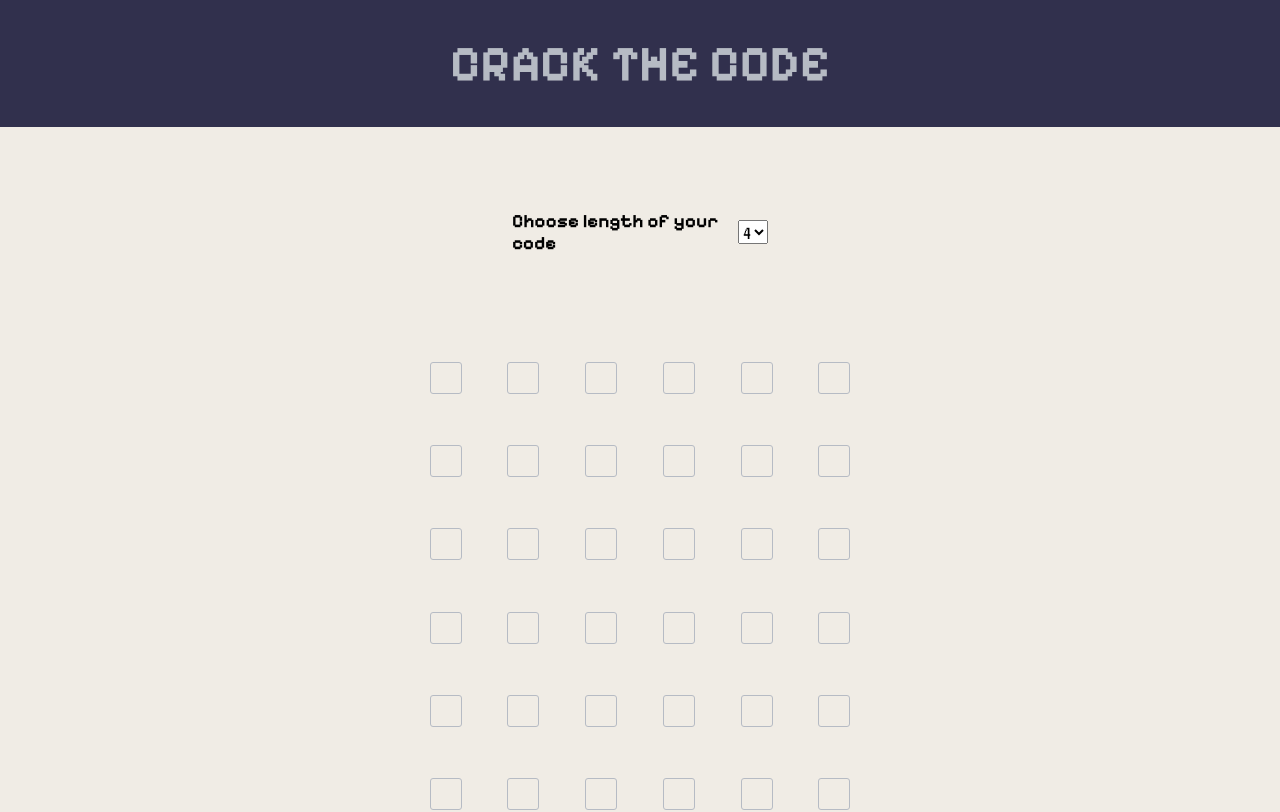
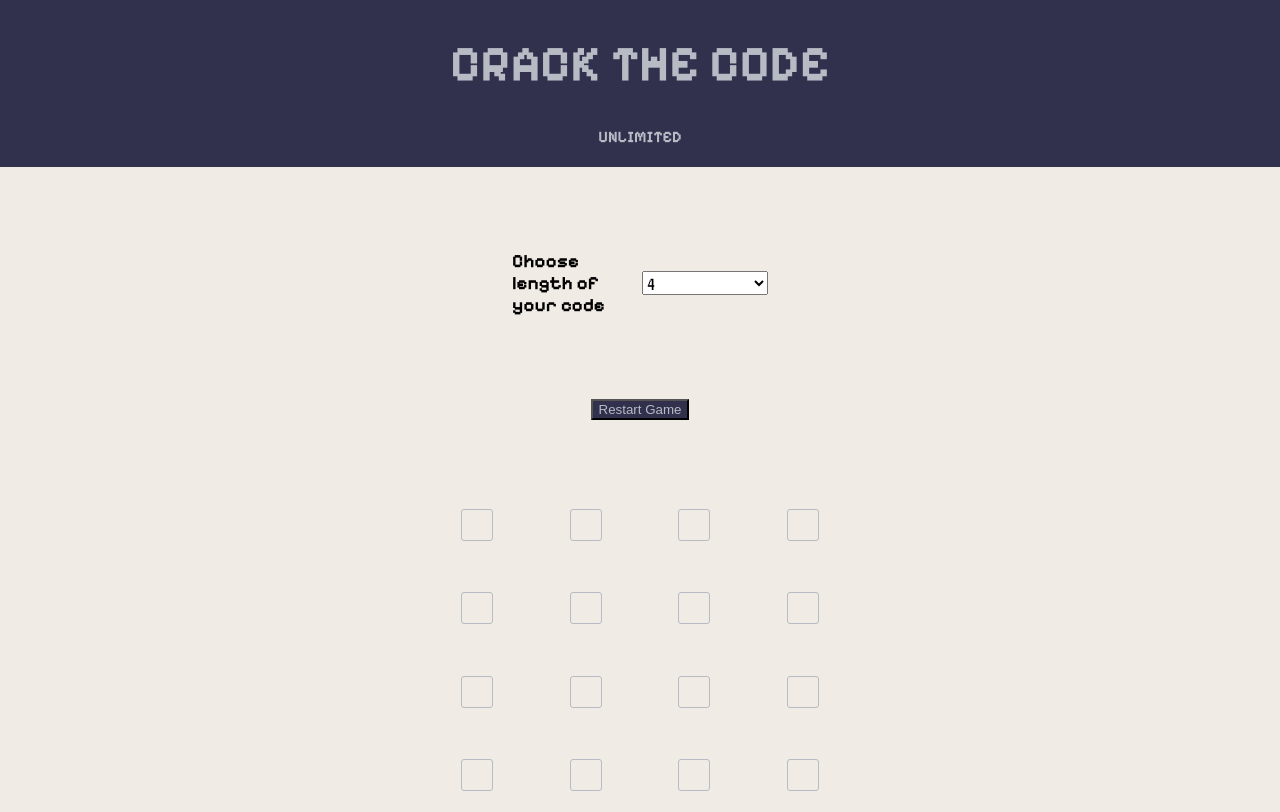
Before and after one commit to domi-pro/Wordle-Based-Games, a React (Create React App) app: page / in a window 1280 px wide. Shown: the top 812 px of the page. Built offline with nearby package versions, Linux system fonts and the light colour scheme.

Commit message:
add: more functionalities and bugfix

```diff
--- a/src/App.js
+++ b/src/App.js
@@ -1,32 +1,48 @@
 import { useState } from "react";
 import { useEffect, useRef } from "react";
 
-const answer = "618246";
-
 export default function App() {
-  const [codeLength, setCodeLength] = useState(6);
+  const [codeLength, setCodeLength] = useState(4);
   const [win, setWin] = useState(null);
+  const [loss, setLoss] = useState(false);
+  const howManyRows = 6;
+  useEffect(() => {
+    setWin(null);
+    setLoss(false);
+  }, [codeLength]);
+  function handleRestart() {
+    setCodeLength(null);
+  }
   return (
     <>
       <Header />
-      {win && <Summary win={win} />}
-      <Settings setCodeLength={setCodeLength} />
-      <Table codeLength={codeLength} setWin={setWin} />
+      {(win || loss) && <Summary win={win} loss={loss} />}
+      <Settings codeLength={codeLength} setCodeLength={setCodeLength} />
+      <RestartButton handleRestart={handleRestart} />
+      <Table
+        codeLength={codeLength}
+        setWin={setWin}
+        setLoss={setLoss}
+        howManyRows={howManyRows}
+      />
     </>
   );
 }
 
-function Summary({ win }) {
+function Summary({ win, loss }) {
   const [showSummary, setShowSummary] = useState(false);
 
   useEffect(() => {
-    setShowSummary(true); // Trigger the animation when component mounts
+    setShowSummary(true);
   }, []);
   return (
-    <div className="summary-background">
+    <div className={`summary-background ${showSummary ? "" : "hide"}`}>
       <div className={`summary ${showSummary ? "show" : ""}`}>
+        <button className="close-summary" onClick={() => setShowSummary(false)}>
+          ✖
+        </button>
         <h5>Your results</h5>
-        You won on the {win}'s try
+        {loss ? <p>You've lost 😥</p> : <p>You won on the {win}'s try 🎉</p>}
       </div>
     </div>
   );
@@ -36,8 +52,18 @@ function Header() {
   return (
     <header>
       <h1 className="header-title">CRACK THE CODE</h1>
+      <h4 className="header-subtitle">UNLIMITED</h4>
     </header>
   );
+}
+
+function generateCode(length) {
+  const characters = "0123456789";
+  let result = "";
+  for (let i = 0; i < length; i++) {
+    result += characters.charAt(Math.floor(Math.random() * characters.length));
+  }
+  return result;
 }
 
 function checkSpots(rowOutput, answer) {
@@ -66,11 +92,17 @@ function checkSpots(rowOutput, answer) {
   return { greenSpots, yellowSpots };
 }
 
-function Settings({ setCodeLength }) {
+function Settings({ codeLength, setCodeLength }) {
   return (
     <div className="settings">
       <h3>Choose length of your code</h3>
-      <select onChange={(e) => setCodeLength(e.target.value)}>
+      <select
+        value={codeLength === null ? "" : codeLength}
+        onChange={(e) => setCodeLength(Number(e.target.value))}
+      >
+        <option value="" disabled>
+          Choose length
+        </option>
         {Array.from([4, 5, 6, 7, 8, 9]).map((int, index) => (
           <option key={index}>{int}</option>
         ))}
@@ -79,9 +111,28 @@ function Settings({ setCodeLength }) {
   );
 }
 
-function Table({ codeLength, setWin }) {
+function RestartButton({ handleRestart }) {
+  return (
+    <button className="restart-button" onClick={handleRestart}>
+      Restart Game
+    </button>
+  );
+}
+
+function Table({ codeLength, setWin, setLoss, howManyRows }) {
   const [activeNum, setActiveNum] = useState(0);
-  const howManyRows = 7;
+  // jeśli bym chciała żeby kod pozostawał niezmienny przy przejściach (jeden kod na dzień)
+  /*const codesRef = useRef({});
+  useEffect(() => {
+    if (!codesRef.current[codeLength]) {
+      codesRef.current[codeLength] = generateCode(codeLength);
+    }
+  }, [codeLength]); */
+  const [code, setCode] = useState(() => generateCode(codeLength));
+  useEffect(() => {
+    setCode(() => generateCode(codeLength));
+    setActiveNum(0);
+  }, [codeLength]);
   return (
     <div className="table">
       {Array.from({ length: howManyRows }).map((_, index) => (
@@ -89,16 +140,30 @@ function Table({ codeLength, setWin }) {
           key={index}
           index={index}
           isActive={activeNum === index}
+          isLast={index === howManyRows - 1}
           onSetActiveNum={setActiveNum}
           length={codeLength}
           setWin={setWin}
+          setLoss={setLoss}
+          code={code}
+          howManyRows={howManyRows}
         />
       ))}
     </div>
   );
 }
 
-function TableRow({ index, isActive, onSetActiveNum, length, setWin }) {
+function TableRow({
+  index,
+  isActive,
+  isLast,
+  onSetActiveNum,
+  length,
+  setWin,
+  setLoss,
+  code,
+  howManyRows,
+}) {
   const [rowOutput, setRowOutput] = useState(() => "X".repeat(length));
   const [rightSpot, setRightSpot] = useState(() =>
     Array.from({ length }, () => null)
@@ -111,21 +176,44 @@ function TableRow({ index, isActive, onSetActiveNum, length, setWin }) {
 
   useEffect(() => {
     if (isFilled) {
-      const { greenSpots, yellowSpots } = checkSpots(rowOutput, answer);
+      const { greenSpots, yellowSpots } = checkSpots(rowOutput, code);
       setRightSpot(greenSpots);
       setNotRightSpot(yellowSpots);
       onSetActiveNum((num) =>
-        greenSpots.includes(false) ? (num < length - 1 ? num + 1 : num) : null
+        greenSpots.includes(false)
+          ? num < howManyRows - 1
+            ? num + 1
+            : num
+          : null
       );
+      if (greenSpots.includes(false) && isLast) {
+        onSetActiveNum(null);
+        setLoss(true);
+      }
       if (!greenSpots.includes(false)) setWin(index + 1);
     }
-  }, [isFilled, onSetActiveNum, rowOutput, setWin, index, length]);
+  }, [
+    isFilled,
+    isLast,
+    onSetActiveNum,
+    rowOutput,
+    setWin,
+    setLoss,
+    index,
+    length,
+    code,
+    howManyRows,
+  ]);
   useEffect(() => {
     if (inputsRef.current[0]) {
       inputsRef.current[0].focus();
     }
   }, [isActive]);
-
+  useEffect(() => {
+    setRowOutput(() => "X".repeat(length));
+    setRightSpot(() => () => Array.from({ length }, () => null));
+    setNotRightSpot(() => () => Array.from({ length }, () => null));
+  }, [length]);
   function handleChangeOutput(index, newValue) {
     if (newValue !== "") {
       setRowOutput(
@@ -150,6 +238,7 @@ function TableRow({ index, isActive, onSetActiveNum, length, setWin }) {
           notRightSpot={notRightSpot}
           isActive={isActive}
           inputRef={(el) => (inputsRef.current[index] = el)}
+          rowOutput={rowOutput}
         />
       ))}
     </div>
@@ -163,8 +252,12 @@ function BlockInput({
   notRightSpot,
   isActive,
   inputRef,
+  rowOutput,
 }) {
   const [value, setValue] = useState("");
+  useEffect(() => {
+    if (rowOutput[index] === "X") setValue("");
+  }, [rowOutput, index]);
   function handleChange(e) {
     if (e.target.value.length > 1) return false;
     setValue(e.target.value);
--- a/src/index.css
+++ b/src/index.css
@@ -25,6 +25,7 @@ select {
 
 header {
   display: flex;
+  flex-direction: column;
   align-items: center;
   justify-content: center;
   background: #31304d;
@@ -35,7 +36,13 @@ header {
   color: #b6bbc4;
 }
 
+.header-subtitle {
+  color: #b6bbc4;
+  margin-top: 0;
+}
+
 .summary-background {
+  display: block;
   font-family: "VT323", monospace;
   font-weight: 400;
   font-style: normal;
@@ -61,12 +68,24 @@ header {
   transform: translateY(0); /* Final position */
 }
 
+.summary-background.hide {
+  display: none;
+}
+
 .settings {
   display: flex;
   width: 20%;
   margin: 5% auto;
   justify-content: space-around;
   align-items: center;
+}
+
+.restart-button {
+  background: #31304d;
+  color: #b6bbc4;
+  outline: none;
+  display: flex;
+  margin: auto;
 }
 
 .table {
```
